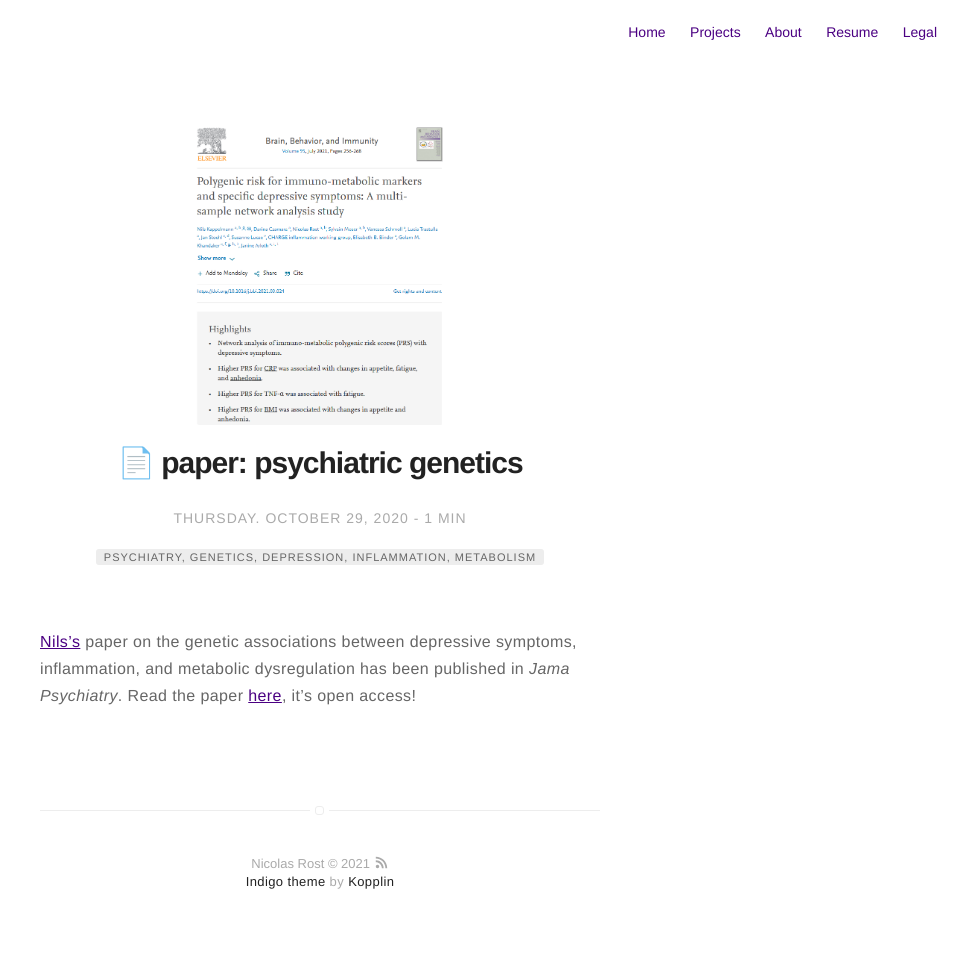
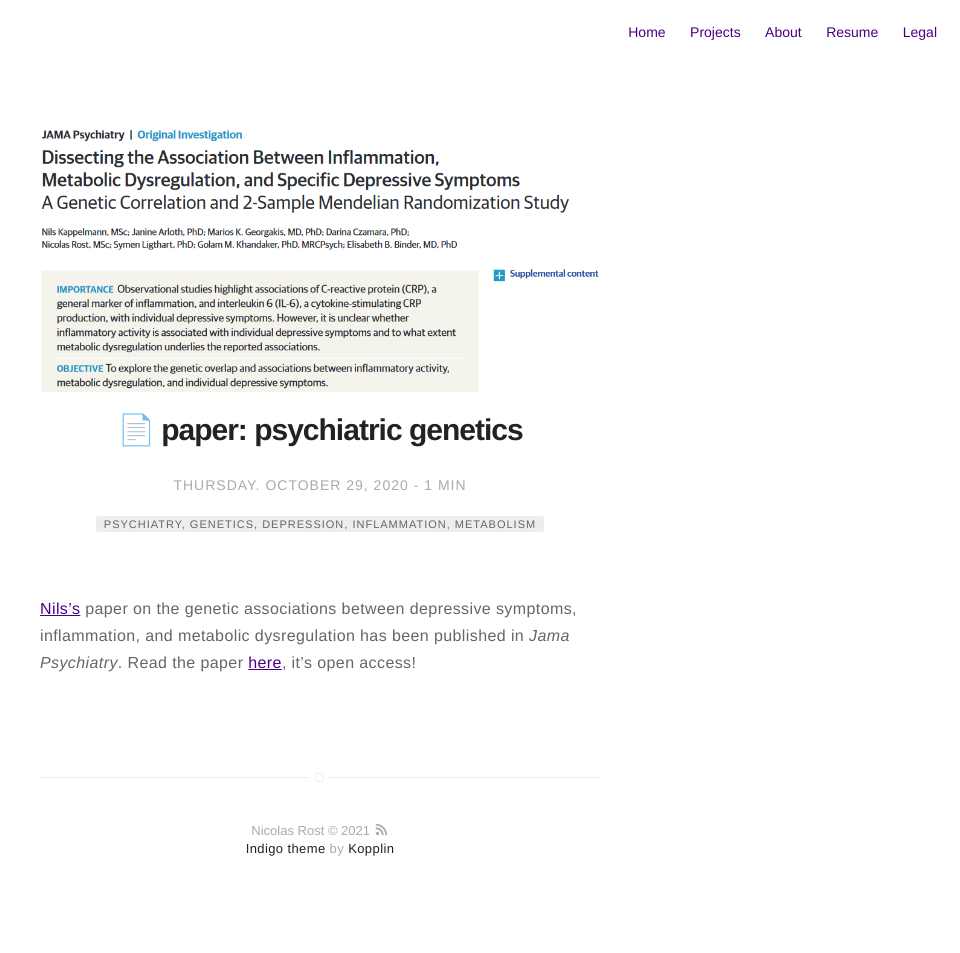
Before and after one commit to nicorost/nicorost.github.io, a Jekyll site: the page built from _posts/2020-10-29-nils_jama_paper.md, in a window 1280 px wide. Shown: the whole page, without its empty margins (320-1280 px from the left). Built offline with Jekyll 4.4.1, drawn with Linux system fonts in a browser that asks for light colours; emoji names are drawn with the system emoji font; after the commit the page ends 920 px from its top, so only the background shows below that.

Commit message:
picture BBI

```diff
--- a/_posts/2020-10-29-nils_jama_paper.md
+++ b/_posts/2020-10-29-nils_jama_paper.md
@@ -3,7 +3,7 @@ title: ":page_facing_up: paper: psychiatric genetics"
 layout: post
 date: 2020-10-29 16:00
 tag: psychiatry, genetics, depression, inflammation, metabolism
-image: /assets/images/abstract_nils_bbi.png
+image: /assets/images/abstract_nils_jama.png
 headerImage: true
 projects: true
 hidden: false # don't count this post in blog pagination
```
Also changed, not shown: assets/images/abstract_nils_bbi.PNG.
